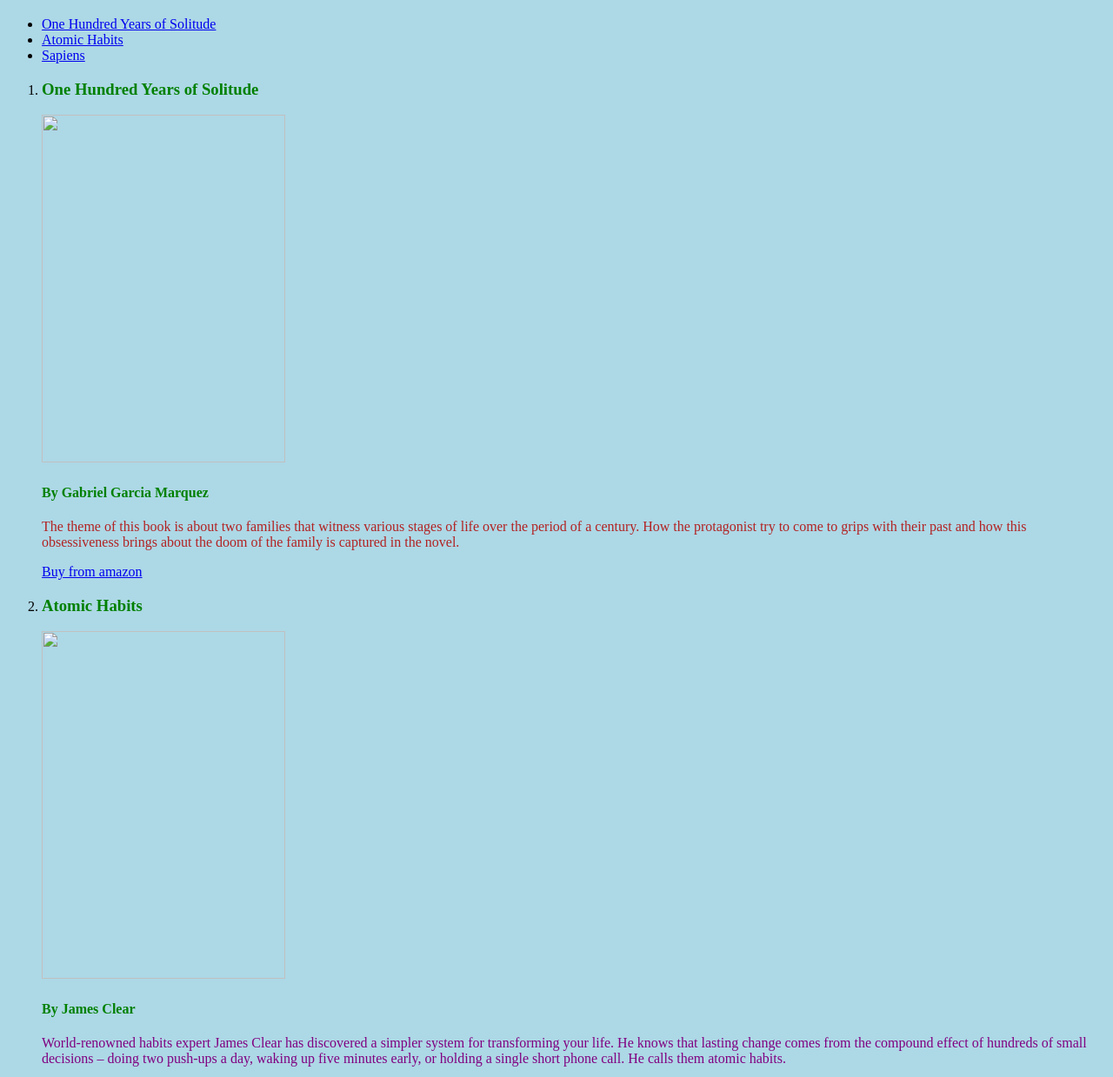
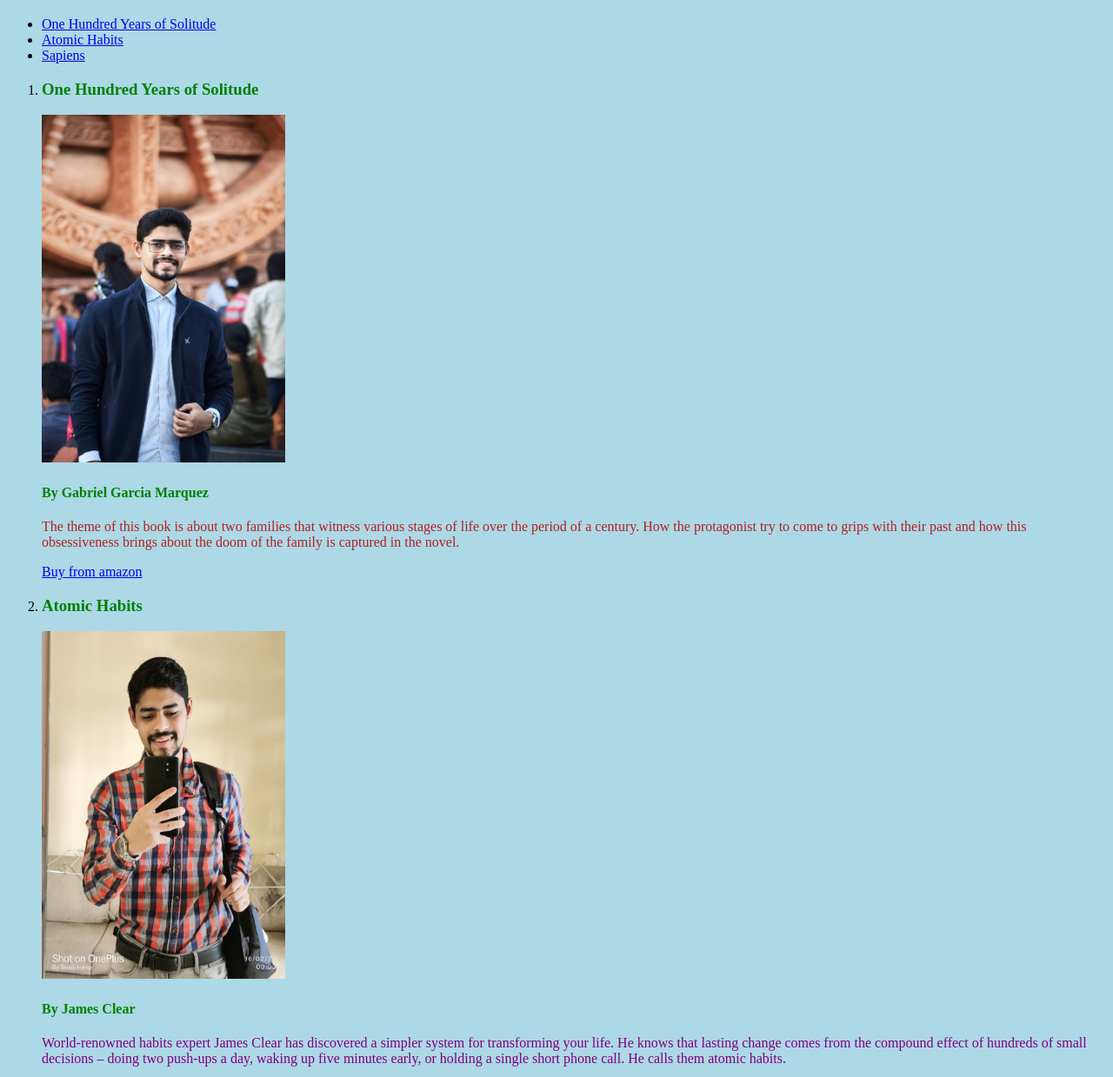
Before and after one commit to Trideb-kumar-Pradhan/demo, a plain HTML site: page index.html in a window 1280 px wide. Shown: the part 61-1300 px from the top of the page at 87% size. Drawn offline with Linux system fonts and the light colour scheme; the site is published under a folder, as on GitHub Pages, so addresses that start at the root find nothing.

Commit message:
Update index.html
img change

```diff
--- a/index.html
+++ b/index.html
@@ -23,7 +23,7 @@
               One Hundred Years of Solitude
             </h3>
             <img
-              src="/1673008496106-01-01.jpeg"
+              src="1673008496106-01-01.jpeg"
               width="280px"
               height="400px"
             />
@@ -45,7 +45,7 @@
           <li>
             <h3 id="two" style="color: green;">Atomic Habits</h3>
             <img
-              src="/1676518559460.jpg"
+              src="1676518559460.jpg"
               width="280px"
               height="400px"
             />
@@ -70,7 +70,7 @@
               Sapiens: A Brief History of Humankind
             </h3>
             <img
-              src="/sketch1642692318237.png"
+              src="sketch1642692318237.png"
               width="280px"
               height="400px"
             />
```
